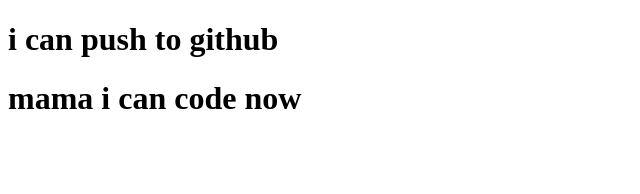
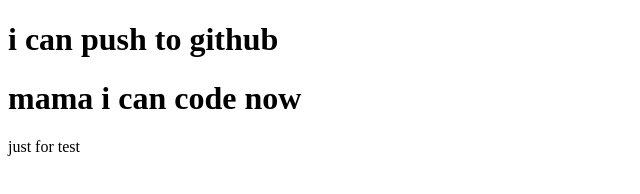
Before and after one commit to Rabby2205/my-second-repo, a plain HTML site: page index.html in a window 1280 px wide. Shown: the full height of the page, 0-640 px from the left. Drawn offline with Linux system fonts and the light colour scheme.

Commit message:
paragram added

```diff
--- a/index.html
+++ b/index.html
@@ -10,5 +10,6 @@
     <h1> i can push to github</h1>
 
     <h1>mama i can code now</h1>
+    <p> just for test</p>
 </body>
 </html>
```
